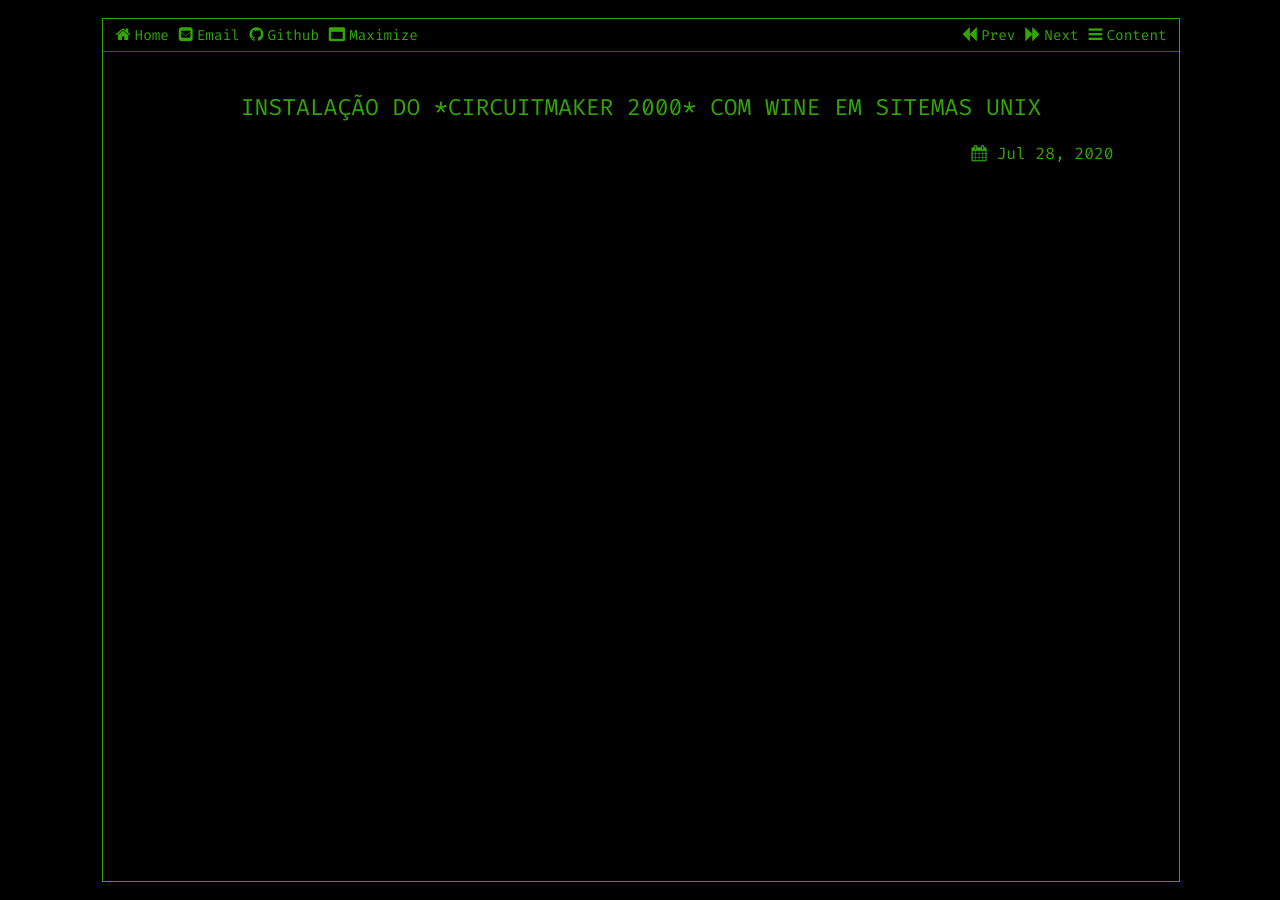
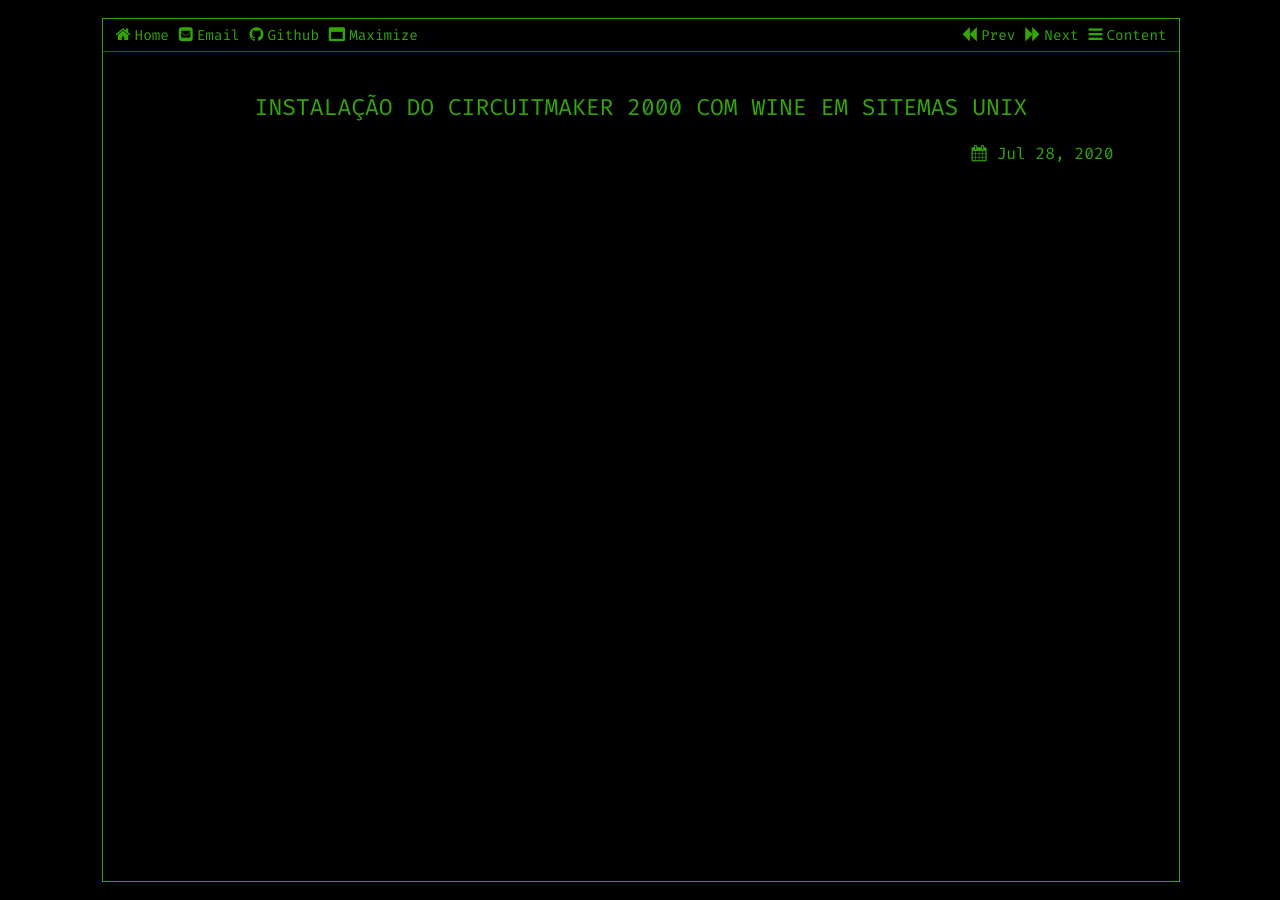
Before and after one commit to vnakayama/vnakayama.github.io, a Jekyll site: the page built from _posts/2020-07-28-circuitmaker.markdown, in a window 1280 px wide. Built offline with Jekyll 4.4.1, drawn with Linux system fonts in a browser that asks for light colours.

Commit message:
muda titulo

```diff
--- a/_posts/2020-07-28-circuitmaker.markdown
+++ b/_posts/2020-07-28-circuitmaker.markdown
@@ -1,6 +1,6 @@
 ---
 layout: post
-title:  "Instalação do *CircuitMaker 2000* com Wine em sitemas Unix"
+title:  "Instalação do CircuitMaker 2000 com Wine em sitemas Unix"
 date:   2020-07-28 16:55:45 -0300
 categories: jekyll update
 ---
```
